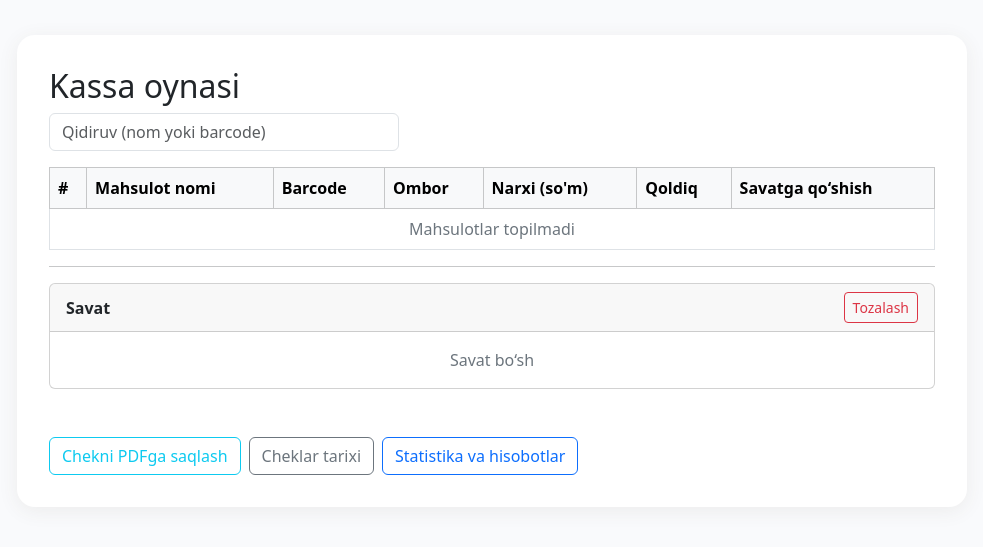
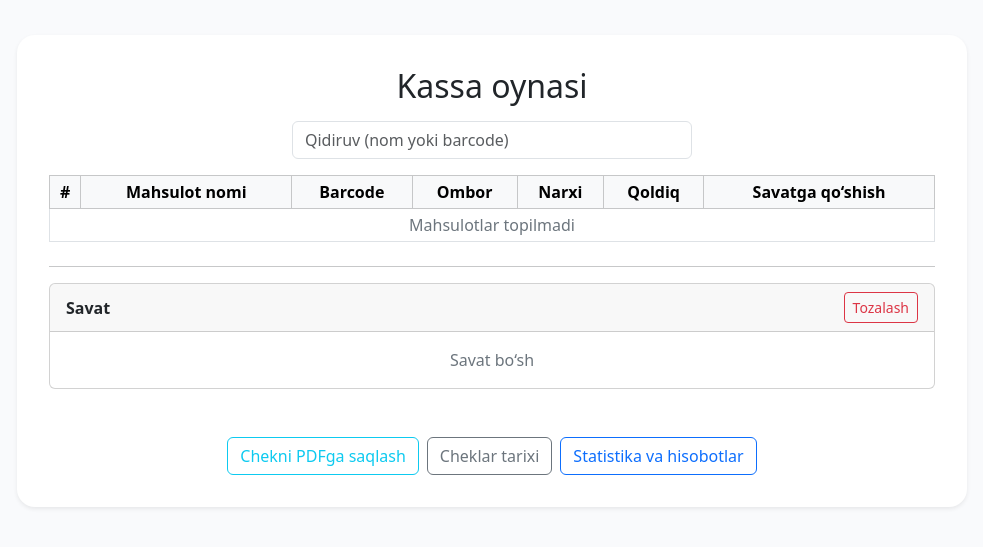
Before and after one commit to Abdullo200604/idealmarket, a Django app: page /kassa/ in a window 1280 px wide. Shown: the top 547 px of the page, without its empty margins (148-1131 px from the left). Run offline with Django 5.2, Linux system fonts and the light colour scheme; the visitor is signed in with stand-in values (Sample User, id 1); data that the repository does not hold is empty.

Commit message:
qurulmalar uchun moslanyabdi

```diff
--- a/idealmarket/market/templates/market/_cart_partial.html
+++ b/idealmarket/market/templates/market/_cart_partial.html
@@ -1,5 +1,5 @@
 <div class="card" id="cart-area">
-    <div class="card-header d-flex justify-content-between align-items-center">
+    <div class="card-header d-flex justify-content-between align-items-center py-2">
         <span class="fw-bold">Savat</span>
         <form method="post" action="{% url 'cart_clear' %}" id="cart-clear-form" class="d-inline">
             {% csrf_token %}
@@ -9,7 +9,7 @@
     <div class="card-body p-2">
         {% if cart_items %}
             <div class="table-responsive">
-                <table class="table table-sm align-middle mb-2">
+                <table class="table table-sm align-middle mb-2 small">
                     <thead>
                         <tr>
                             <th>#</th>
@@ -24,7 +24,7 @@
                     {% for item in cart_items %}
                         <tr class="cart-item-row">
                             <td>{{ forloop.counter }}</td>
-                            <td>{{ item.product.desc }}</td>
+                            <td style="min-width:110px">{{ item.product.desc }}</td>
                             <td class="text-center">
                                 <form method="post" action="{% url 'cart_update' item.product.id %}" class="update-cart d-inline">
                                     {% csrf_token %}
@@ -60,7 +60,7 @@
             </div>
             <form method="post" action="{% url 'cart_checkout' %}" id="cart-checkout-form" class="mt-2 text-end">
                 {% csrf_token %}
-                <button type="submit" class="btn btn-success">Chekni rasmiylashtirish</button>
+                <button type="submit" class="btn btn-success w-100 w-md-auto">Chekni rasmiylashtirish</button>
             </form>
         {% else %}
             <div class="text-center text-secondary py-2">Savat bo‘sh</div>
--- a/idealmarket/market/templates/market/_products_table.html
+++ b/idealmarket/market/templates/market/_products_table.html
@@ -1,38 +1,38 @@
-<table class="table table-hover table-bordered align-middle mb-0">
-    <thead class="table-light">
+<div class="table-responsive mb-2">
+  <table class="table table-sm table-bordered align-middle mb-0">
+    <thead class="table-light text-center">
       <tr>
         <th>#</th>
         <th>Mahsulot nomi</th>
-            <th>Barcode</th>
-            <th>Ombor</th>
-            <th>Narxi (so'm)</th>
+        <th class="d-none d-sm-table-cell">Barcode</th>
+        <th class="d-none d-md-table-cell">Ombor</th>
+        <th>Narxi</th>
         <th>Qoldiq</th>
         <th>Savatga qo‘shish</th>
       </tr>
     </thead>
     <tbody>
-    {% if products %}
       {% for product in products %}
       <tr>
         <td>{{ forloop.counter }}</td>
-            <td>{{ product.desc }}</td>
-            <td>{{ product.barcode }}</td>
-            <td>{{ product.ombor.name }}</td>
+        <td style="min-width:110px">{{ product.desc }}</td>
+        <td class="d-none d-sm-table-cell">{{ product.barcode }}</td>
+        <td class="d-none d-md-table-cell">{{ product.ombor.name }}</td>
         <td>{{ product.s_price }}</td>
         <td>{{ product.stock }}</td>
         <td>
-                <form method="post" action="{% url 'cart_add' product.id %}" class="cart-add-form d-inline">
+          <form method="post" action="{% url 'cart_add' product.id %}" class="cart-add-form d-flex flex-wrap gap-1">
             {% csrf_token %}
-                    <input type="number" name="quantity" value="1" min="1" max="{{ product.stock }}" class="form-control d-inline-block" style="width:60px;">
-                    <button type="submit" class="btn btn-success btn-sm ms-1">Qo‘shish</button>
+            <input type="number" name="quantity" value="1" min="1" max="{{ product.stock }}" class="form-control form-control-sm" style="width: 60px;">
+            <button type="submit" class="btn btn-success btn-sm px-2 w-auto">+</button>
           </form>
         </td>
       </tr>
-        {% endfor %}
-    {% else %}
+      {% empty %}
       <tr>
         <td colspan="7" class="text-center text-secondary">Mahsulotlar topilmadi</td>
       </tr>
-    {% endif %}
+      {% endfor %}
     </tbody>
   </table>
+</div>
--- a/idealmarket/market/templates/market/base.html
+++ b/idealmarket/market/templates/market/base.html
@@ -6,7 +6,7 @@
     <meta name="viewport" content="width=device-width, initial-scale=1">
     <!-- Bootstrap 5 -->
     <link href="https://cdn.jsdelivr.net/npm/bootstrap@5.3.3/dist/css/bootstrap.min.css" rel="stylesheet">
-    <!-- Bootstrap Icons (ixtiyoriy, lekin tavsiya etiladi) -->
+    <!-- Bootstrap Icons -->
     <link rel="stylesheet" href="https://cdn.jsdelivr.net/npm/bootstrap-icons@1.11.3/font/bootstrap-icons.min.css">
     <!-- jQuery (AJAX uchun) -->
     <script src="https://code.jquery.com/jquery-3.6.0.min.js"></script>
@@ -21,11 +21,27 @@
             .main-card { padding: 10px; }
             .container, .container-fluid { padding-left: 4px; padding-right: 4px; }
         }
+
+        /* Siz bergan yangi media query */
+        @media (max-width: 600px) {
+            .main-card {
+                padding: 8px !important;
+                border-radius: 14px !important;
+                box-shadow: 0 2px 10px #e0e0e0;
+            }
+            .btn, .form-control {
+                font-size: 1rem !important;
+            }
+            .list-group-item {
+                font-size: 1rem;
+                padding: 0.6rem 1rem;
+            }
+        }
     </style>
 </head>
 <body>
     {% block content %}{% endblock %}
-    <!-- Bootstrap JS (ixtiyoriy, dialog va popover uchun) -->
+    <!-- Bootstrap JS -->
     <script src="https://cdn.jsdelivr.net/npm/bootstrap@5.3.3/dist/js/bootstrap.bundle.min.js"></script>
     {% block scripts %}{% endblock %}
 </body>
--- a/idealmarket/market/templates/market/kassa.html
+++ b/idealmarket/market/templates/market/kassa.html
@@ -3,11 +3,12 @@
 {% block title %}Kassa oynasi{% endblock %}
 
 {% block content %}
-<div class="container my-4">
-    <div class="main-card">
-        <h2>Kassa oynasi</h2>
-        <input type="text" id="search-input" class="form-control mb-3" placeholder="Qidiruv (nom yoki barcode)" autocomplete="off" style="max-width:350px;">
-        <div class="table-responsive mb-3" style="max-height:280px;">
+<div class="container my-3">
+    <div class="main-card shadow-sm">
+        <h2 class="mb-3 text-center">Kassa oynasi</h2>
+        <input type="text" id="search-input" class="form-control mb-3" placeholder="Qidiruv (nom yoki barcode)" autocomplete="off" style="max-width:400px; margin:auto;">
+        <!-- Mahsulotlar jadvali scroll bilan -->
+        <div class="table-responsive mb-3" style="max-height: 270px;">
             <div id="products-table">
                 {% include "market/_products_table.html" %}
             </div>
@@ -17,7 +18,7 @@
             {% include "market/_cart_partial.html" %}
         </div>
         <div id="cart-message" class="mt-2" style="min-height:24px;"></div>
-        <div class="d-flex flex-wrap gap-2 mt-3">
+        <div class="d-flex flex-wrap gap-2 mt-3 justify-content-center">
             <button type="button" onclick="generatePDF()" class="btn btn-outline-info">Chekni PDFga saqlash</button>
             <a href="{% url 'sales_list' %}" class="btn btn-outline-secondary">Cheklar tarixi</a>
             <a href="{% url 'statistics' %}" class="btn btn-outline-primary">Statistika va hisobotlar</a>
--- a/idealmarket/market/templates/market/statistics.html
+++ b/idealmarket/market/templates/market/statistics.html
@@ -12,7 +12,7 @@
                     <ul class="list-group list-group-flush">
                         {% for stat in category_stats %}
                             <li class="list-group-item d-flex justify-content-between align-items-center">
-                                {{ stat.product__catagory__name|default:stat.catagory__name }}
+                                {{ stat.product__catagory__name }}
                                 <span class="badge bg-primary rounded-pill">{{ stat.total_sales }}</span>
                             </li>
                         {% empty %}
```
Lines whose indentation alone changed are shown as unchanged.
